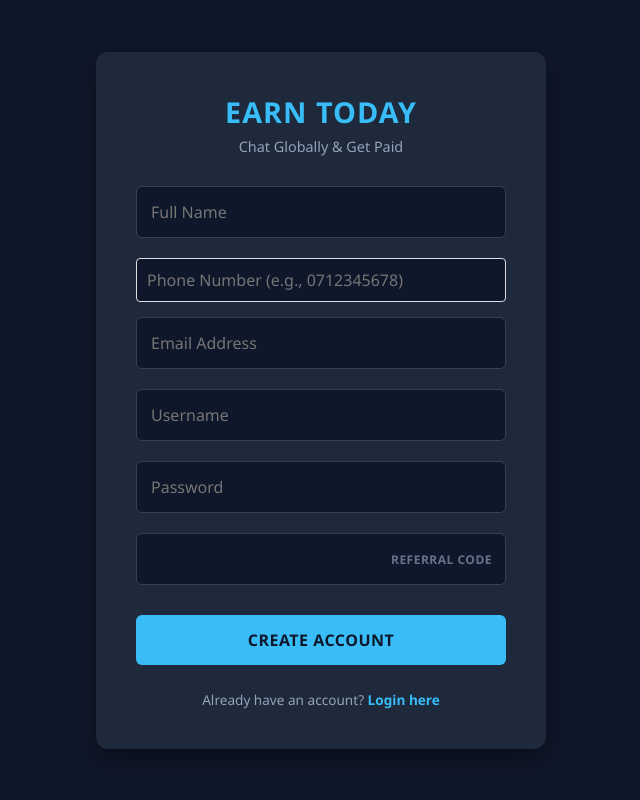
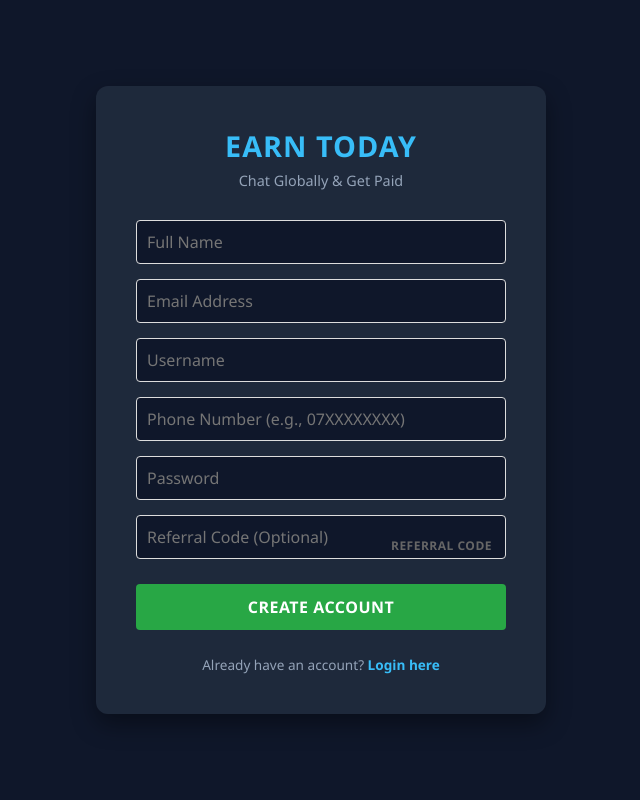
Before and after one commit to faithfred-star/earntodaychatting, a Django app: page /register/ in a window 1280 px wide. Shown: the whole page, without its empty margins (319-959 px from the left). Run offline with Django 4.2, Linux system fonts and the light colour scheme.

Commit message:
Unlocked referral input and ensured all form fields possess correct name values

```diff
--- a/accounts/views.py
+++ b/accounts/views.py
@@ -14,7 +14,7 @@ def home(request):
 
     return render(request, 'accounts/home.html')
 
-# 2. Updated Registration View (Handles form submissions and saves Phone Numbers)
+# 2. Registration View (Handles form submissions and saves Phone Numbers)
 def register(request):
     # Grab the referral code if someone used a referral link, or leave it blank
     ref_code = request.GET.get('ref', '')
@@ -46,8 +46,8 @@ def register(request):
         UserProfile.objects.create(
             user=user,
             phone_number=phone_number,
-            referred_by=ref,
-            is_verified=False  # User must pay 119 KSh to turn this True
+            referral_code=ref,  # <-- FIXED: Matched to referral_code in models.py
+            is_verified=False   # User must pay 119 KSh to turn this True
         )
 
         # Log the newly registered user in automatically behind the scenes
@@ -91,7 +91,6 @@ def verify_payment(request):
         profile.save()
 
         # 3. Add a success banner message telling them you are reviewing it
-        from django.contrib import messages
         messages.success(request, f"Payment submission received for {submitted_phone}. Your account will be activated once confirmed.")
 
         # Keep them on the page showing the confirmation message, or redirect as needed
--- a/templates/accounts/register.html
+++ b/templates/accounts/register.html
@@ -24,26 +24,36 @@
 
         <form method="POST" action="{% url 'register' %}">
     {% csrf_token %}
-            <div class="input-group">
-                <input type="text" name="full_name" placeholder="Full Name" required>
+
+    <div class="input-group" style="margin-bottom: 15px;">
+        <input type="text" name="full_name" placeholder="Full Name" required style="width: 100%; padding: 10px; border: 1px solid #ddd; border-radius: 4px; box-sizing: border-box;">
     </div>
+
     <div class="input-group" style="margin-bottom: 15px;">
-               <input type="tel" name="phone_number" placeholder="Phone Number (e.g., 0712345678)" required style="width: 100%; padding: 10px; border: 1px solid #ddd; border-radius: 4px;">
+        <input type="email" name="email" placeholder="Email Address" required style="width: 100%; padding: 10px; border: 1px solid #ddd; border-radius: 4px; box-sizing: border-box;">
     </div>
-            <div class="input-group">
-                <input type="email" name="email" placeholder="Email Address" required>
+
+    <div class="input-group" style="margin-bottom: 15px;">
+        <input type="text" name="username" placeholder="Username" required style="width: 100%; padding: 10px; border: 1px solid #ddd; border-radius: 4px; box-sizing: border-box;">
     </div>
-            <div class="input-group">
-                <input type="text" name="username" placeholder="Username" required>
+
+    <div class="input-group" style="margin-bottom: 15px;">
+        <input type="tel" name="phone_number" placeholder="Phone Number (e.g., 07XXXXXXXX)" required style="width: 100%; padding: 10px; border: 1px solid #ddd; border-radius: 4px; box-sizing: border-box;">
     </div>
-            <div class="input-group">
-                <input type="password" name="password" placeholder="Password" required>
+
+    <div class="input-group" style="margin-bottom: 15px;">
+        <input type="password" name="password" placeholder="Password" required style="width: 100%; padding: 10px; border: 1px solid #ddd; border-radius: 4px; box-sizing: border-box;">
     </div>
-            <div class="input-group">
-                <input type="text" name="ref" value="{{ ref_code }}" readonly>
-                <small>Referral Code</small>
+
+    <div class="input-group" style="margin-bottom: 15px;">
+        <!-- REMOVED readonly HERE SO USERS CAN TYPE OR LEAVE BLANK -->
+        <input type="text" name="ref" value="{{ ref_code }}" placeholder="Referral Code (Optional)" style="width: 100%; padding: 10px; border: 1px solid #ddd; border-radius: 4px; box-sizing: border-box;">
+        <small style="color: #666; display: block; margin-top: 4px;">Referral Code</small>
     </div>
-            <button type="submit">CREATE ACCOUNT</button>
+
+    <button type="submit" style="width: 100%; padding: 12px; background-color: #28a745; color: white; border: none; border-radius: 4px; font-size: 16px; cursor: pointer; font-weight: bold;">
+        CREATE ACCOUNT
+    </button>
 </form>
         <footer>
             <p>Already have an account? <a href="#">Login here</a></p>
```
Also changed, not shown: accounts/models.py (+8 -1 lines). Lines whose indentation alone changed are shown as unchanged.
